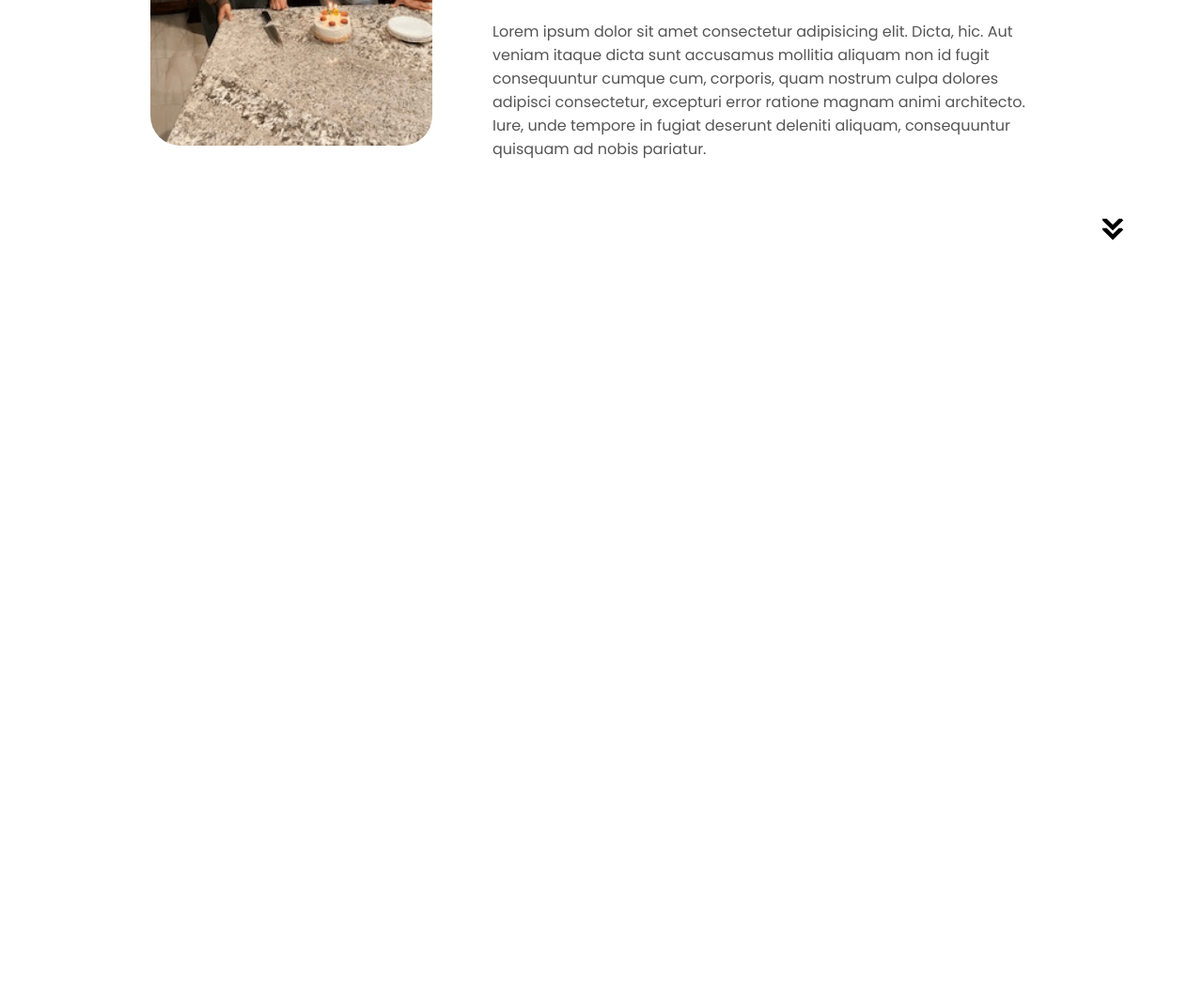
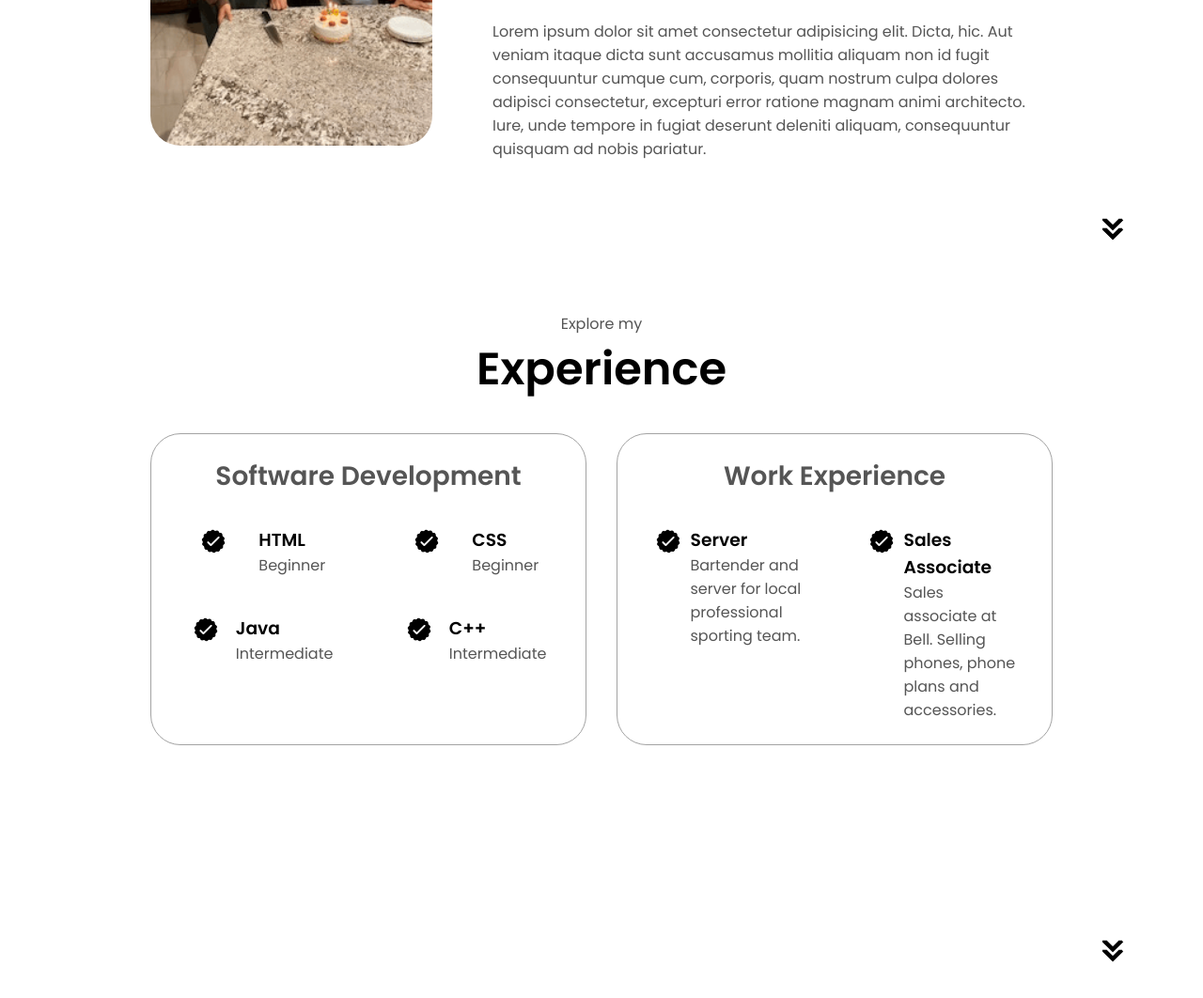
Before and after one commit to sean-dhill/Personal-Portfolio, a plain HTML site: page index.html in a window 1280 px wide. Shown: the part 1244-2306 px from the top of the page at 94% size. Before the commit the page ends 1544 px from the top, so only its background shows below. Drawn offline with Linux system fonts and the light colour scheme; a script that the page names is missing.

Commit message:
Added content and experience page

```diff
--- a/index.html
+++ b/index.html
@@ -111,7 +111,102 @@
         src="./assets/arrow.png"
         alt="Arrow icon"
         class="icon arrow"
-        onclick="location.href = './experience'"
+        onclick="location.href = './#experience'"
+      />
+    </section>
+    <section id="experience">
+      <p class="section__text__p1">Explore my</p>
+      <h1 class="title">Experience</h1>
+      <div class="experience-details-container">
+        <div class="about-containers">
+          <div class="details-container">
+            <h2 class="experience-sub-title">Software Development</h2>
+            <div class="article-container">
+              <article>
+                <img
+                  src="./assets/checkmark.png"
+                  alt="Checkmark icon"
+                  class="icon"
+                />
+                <div>
+                  <h3>HTML</h3>
+                  <p>Beginner</p>
+                </div>
+              </article>
+              <article>
+                <img
+                  src="./assets/checkmark.png"
+                  alt="Checkmark icon"
+                  class="icon"
+                />
+                <div>
+                  <h3>CSS</h3>
+                  <p>Beginner</p>
+                </div>
+              </article>
+              <article>
+                <img
+                  src="./assets/checkmark.png"
+                  alt="Checkmark icon"
+                  class="icon"
+                />
+                <div>
+                  <h3>Java</h3>
+                  <p>Intermediate</p>
+                </div>
+              </article>
+              <article>
+                <img
+                  src="./assets/checkmark.png"
+                  alt="Checkmark icon"
+                  class="icon"
+                />
+                <div>
+                  <h3>C++</h3>
+                  <p>Intermediate</p>
+                </div>
+              </article>
+            </div>
+          </div>
+          <div class="details-container">
+            <h2 class="experience-sub-title">Work Experience</h2>
+            <div class="article-container">
+              <article>
+                <img
+                  src="./assets/checkmark.png"
+                  alt="Checkmark icon"
+                  class="icon"
+                />
+                <div>
+                  <h3>Server</h3>
+                  <p>
+                    Bartender and server for local professional sporting team.
+                  </p>
+                </div>
+              </article>
+              <article>
+                <img
+                  src="./assets/checkmark.png"
+                  alt="Checkmark icon"
+                  class="icon"
+                />
+                <div>
+                  <h3>Sales Associate</h3>
+                  <p>
+                    Sales associate at Bell. Selling phones, phone plans and
+                    accessories.
+                  </p>
+                </div>
+              </article>
+            </div>
+          </div>
+        </div>
+      </div>
+      <img
+        src="./assets/arrow.png"
+        alt="Arrow icon"
+        class="icon arrow"
+        onclick="location.href = './#projects'"
       />
     </section>
     <script src="script.js"></script>
--- a/styles.css
+++ b/styles.css
@@ -235,3 +235,42 @@ section {
     width: 400px;
     margin: auto 0;
 }
+
+/* EXPERIENCE */
+
+#experience{
+    position: relative;
+}
+
+.experience-sub-title{
+    color: rgb(85,85,85);
+    font-size: 1.75rem;
+    font-weight: 600;
+    margin-bottom: 2rem;
+}
+
+.experienec-details-container{
+    display: flex;
+    justify-content: center;
+    flex-direction: column;
+}
+
+.article-container{
+    display: flex;
+    text-align: initial;
+    flex-wrap: wrap;
+    flex-direction: row;
+    gap: 2.5rem;
+    justify-content: space-around;
+}
+
+article{
+    display: flex;
+    width: 10rem;
+    justify-content: space-around;
+    gap: 0.5rem;
+}
+
+article.icon{
+    cursor: default;
+}
```
Also changed, not shown: assets/checkmark.png (added).
